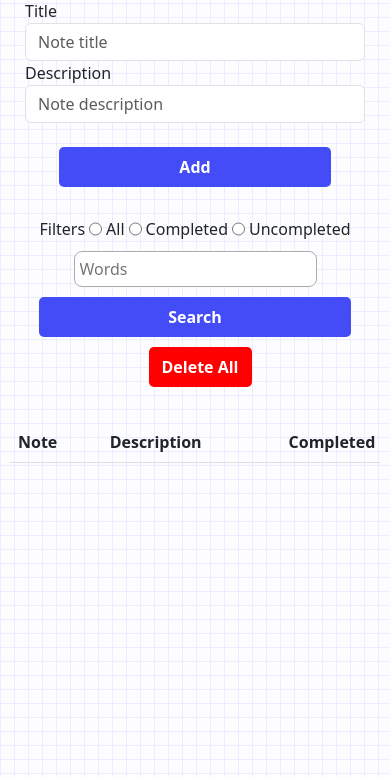
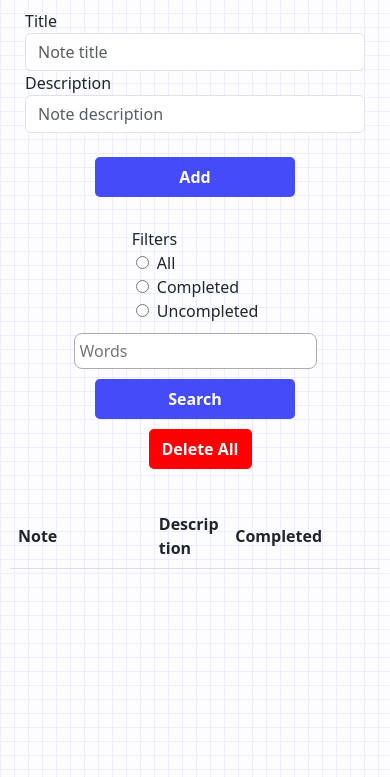
Before and after one commit to IIC3585-2024/pwa-group-01, a website with bundled scripts: page index.html in a window 390 px wide. Shown: the part 67-844 px from the top of the page. Built offline with nearby package versions, Linux system fonts and the light colour scheme.

Commit message:
fix: styles

```diff
--- a/index.html
+++ b/index.html
@@ -139,17 +139,15 @@
           <form class="form-filters" id="filters">
             <div class="selection-filters">
               <label class="">Filters</label>
-              <input type="radio" name="type" value="all" class="mx-1" />
-              <label for="male" class="">All</label>
-              <input type="radio" name="type" value="completed" class="mx-1" />
-              <label for="female" class="">Completed</label>
-              <input
-                type="radio"
-                name="type"
-                value="uncompleted"
-                class="mx-1"
-              />
-              <label for="other" class="">Uncompleted</label>
+              <label>
+                <input type="radio" name="type" value="all" class="mx-1" /> All
+              </label>
+              <label>
+                <input type="radio" name="type" value="completed" class="mx-1" /> Completed
+              </label>
+              <label>
+                <input type="radio" name="type" value="uncompleted" class="mx-1" /> Uncompleted
+              </label>
             </div>
 
             <input
@@ -172,7 +170,7 @@
           <thead>
             <tr>
               <th scope="col">Note</th>
-              <th scope="col">Description</th>
+              <th scope="col" class="description">Description</th>
               <th class="check-container" scope="col">
                 <div>Completed</div>
               </th>
--- a/scripts/view.js
+++ b/scripts/view.js
@@ -75,7 +75,7 @@ export default class View {
     row.classList.add(note.color);
     row.innerHTML = `
       <td>${note.title}</td>
-      <td>${note.description}</td>
+      <td class="description">${note.description}</td>
       <td class="check-container">
       </td>
       <td>
--- a/styles/style.css
+++ b/styles/style.css
@@ -3,6 +3,7 @@ body {
   font-family: system-ui, -apple-system, BlinkMacSystemFont, "Segoe UI", Roboto,
     Oxygen, Ubuntu, Cantarell, "Open Sans", "Helvetica Neue", sans-serif;
   margin: 0;
+  margin-top: 10px;
 }
 
 main {
@@ -62,17 +63,10 @@ h1 {
     display: flex;
     place-content: center;
   }
-  .container-button-add button {
-    width: 80%;
-  }
-
-  .form-filters {
-    display: flex;
-    flex-direction: column;
-  }
 
   .selection-filters {
     display: flex;
+    flex-direction: column;
   }
 
   .container-filters {
@@ -90,8 +84,8 @@ h1 {
     gap: 10px;
   }
 
-  .form-filters .generic-button {
-    width: 100%;
+  .generic-button {
+    width: 200px;
   }
 }
 
@@ -171,6 +165,12 @@ td {
   border-bottom: 1px solid #ddd;
 }
 
+th.description,
+td.description {
+  min-width: 100%;
+  word-break: break-all;
+}
+
 .check-container {
   text-align: center;
   width: 10px;
@@ -205,16 +205,15 @@ td:nth-child(4) {
   border: none;
   border-radius: 2px;
   padding: 2px 6px;
-  margin-right: 2px;
-  margin-left: 2px;
+  margin: 2px;
 }
 
 .delete-button {
   background-color: red;
   color: #ddd;
   border: none;
-  margin-right: 2px;
-  margin-left: 2px;
+  padding: 2px 6px;
+  margin: 2px;
 }
 
 .edit-button :hover,
```
